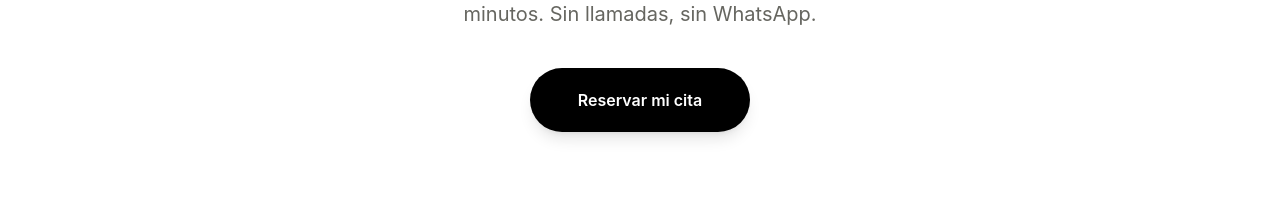
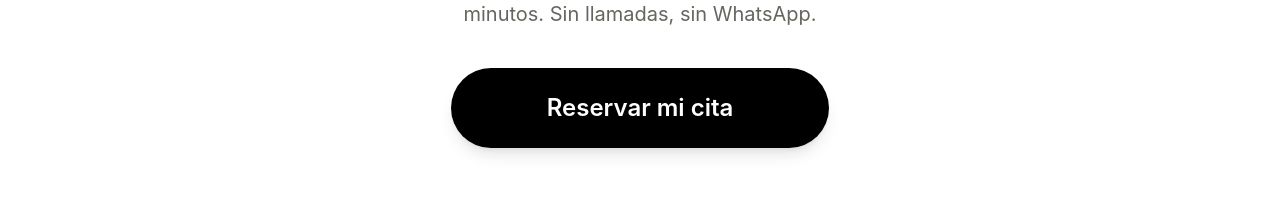
Before and after one commit to Citalo/HarvinBarbier, a Next.js app: page / in a window 1280 px wide. Shown: the part 500-698 px from the top of the page. Built offline with nearby package versions, Linux system fonts and the light colour scheme; no server answers; the database is empty.

Commit message:
Cambios en logica de horarios y cambios de frontend

```diff
--- a/app/page.tsx
+++ b/app/page.tsx
@@ -112,7 +112,7 @@ export default async function HomePage() {
 
           {/* BOTÓN */}
           <Link href="/reservar">
-            <button className="bg-black text-white font-semibold px-12 py-5 rounded-full shadow-lg hover:scale-105 hover:bg-[#222] transition-all duration-300">
+            <button className="bg-black text-white font-semibold text-2xl px-24 py-6 rounded-full shadow-lg hover:scale-105 hover:bg-[#222] transition-all duration-300">
               Reservar mi cita
             </button>
           </Link>
```
